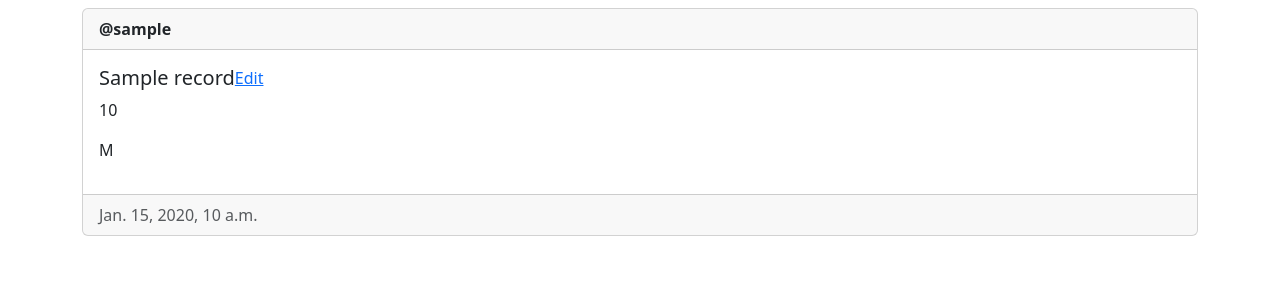
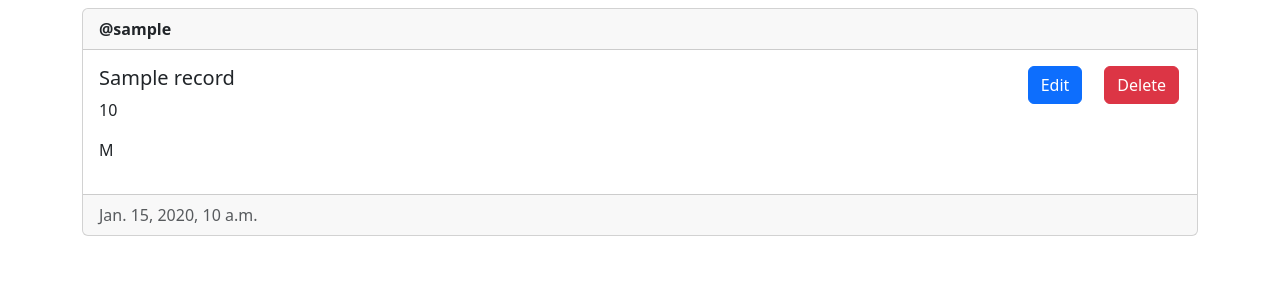
Before and after one commit to morn1n9st4r/medical_machine_learning, a Django app: page / in a window 1280 px wide. Shown: the part 56-356 px from the top of the page. Run offline with Django 4.2, Linux system fonts and the light colour scheme; a user stored in the database is signed in; tables that the repository leaves empty hold one stand-in row (values such as "Sample post").

Commit message:
delete record feature

```diff
--- a/medicalml/main/templates/main/home.html
+++ b/medicalml/main/templates/main/home.html
@@ -5,15 +5,27 @@
 {% for record in records %}
 <div class="card mt-2">
     <div class="card-header"><strong>@{{record.author.username}}</strong></div>
-    <div class="card-body d-flex flex-ow justyfu-content-between">
+    <div class="card-body d-flex flex-row justify-content-between">
         <div>
             <h5 class="card-title">{{record.patient_name}}</h5>
             <p>{{record.age}}</p>
             <p>{{record.sex}}</p>
         </div>
-        <div>
+        <div class="row">
             {% if user == record.author %}
-                <a href="{% url 'update_record' record.pk %}">Edit</a>
+            <div class="row">
+                <div class="col-md-6">
+                    <button class="btn btn-primary">
+                        <a href="{% url 'update_record' record.pk %}" style="color: white; text-decoration: none;">Edit</a>
+                    </button>
+                </div>
+                <div class="col-md-6">
+                    <form method="post">
+                        {% csrf_token %}
+                        <button type="submit" class="btn btn-danger" name="record-id" value="{{record.pk}}">Delete</button>
+                    </form>
+                </div>
+            </div>
             {%endif%}
         </div>
     </div>
--- a/medicalml/main/views.py
+++ b/medicalml/main/views.py
@@ -15,6 +15,13 @@ from django.views.decorators.http import require_http_methods
 @login_required(login_url='/login')
 def home(request):
     records = Record.objects.all()
+
+    if request.method == 'POST':
+        record_id = request.POST.get('record-id')
+        record = Record.objects.filter(pk=record_id).first()
+        if record and record.author == request.user:
+            record.delete()
+
     return render(request, 'main/home.html', {'records': records})
 
 
```
